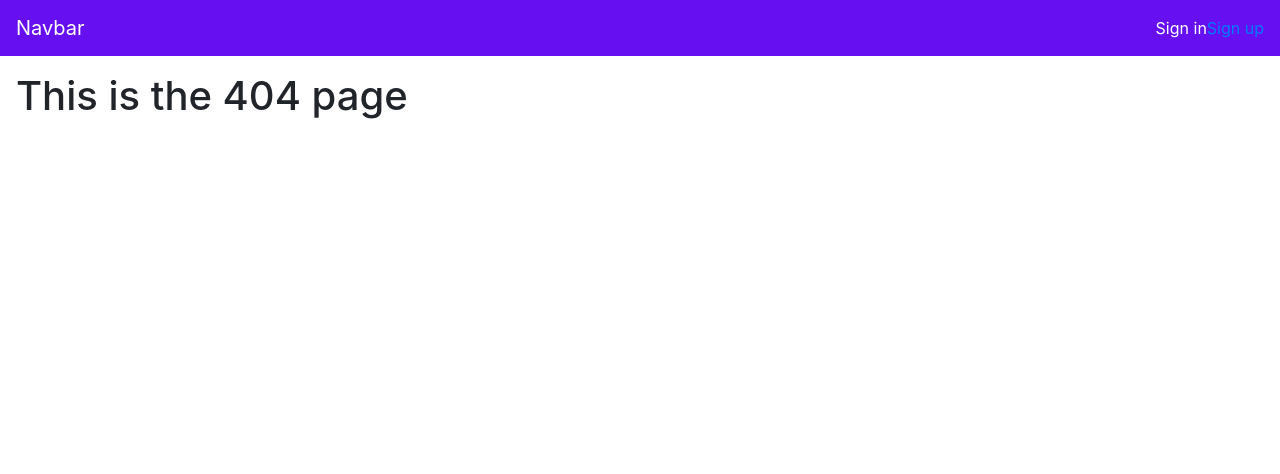
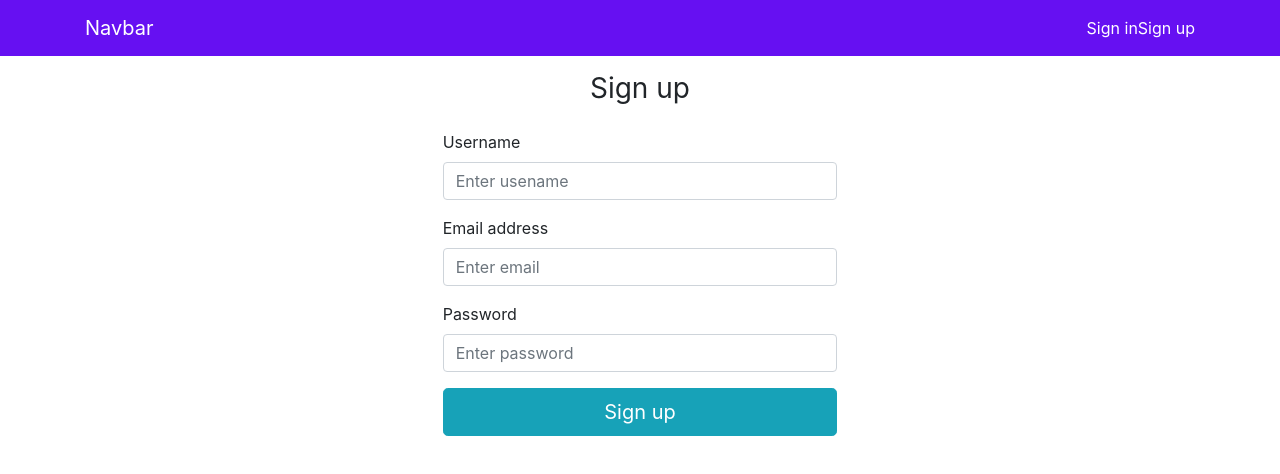
Before and after one commit to itizawa/wiki-ev, a Next.js app: page /signup in a window 1280 px wide. Before the commit this address had no page. Shown: the top 474 px of the page. Built offline with nearby package versions, Linux system fonts and the light colour scheme; no server answers.

Commit message:
create sign up form

```diff
--- a/components/layout.jsx
+++ b/components/layout.jsx
@@ -6,6 +6,7 @@ export default ({ children }) => {
     <>
       <header>
         <nav className="navbar navbar-dark bg-indigo">
+          <div className="container">
             <Link href="/">
               <a className="navbar-brand">Navbar</a>
             </Link>
@@ -14,8 +15,9 @@ export default ({ children }) => {
                 <a className="text-white">Sign in</a>
               </Link>
               <Link href="/signup">
-              <a>Sign up</a>
+                <a className="text-white">Sign up</a>
               </Link>
+            </div>
           </div>
         </nav>
       </header>
--- /dev/null
+++ b/lib/fetch.js
@@ -0,0 +1,3 @@
+export default function fetcher(url) {
+  return fetch(url).then((r) => r.json());
+}
--- /dev/null
+++ b/lib/hooks.jsx
@@ -0,0 +1,13 @@
+import useSWR from "swr";
+import fetcher from "./fetch";
+
+export function useCurrentUser() {
+  const { data, mutate } = useSWR("/api/user", fetcher);
+  const user = data?.user;
+  return [user, { mutate }];
+}
+
+export function useUser(id) {
+  const { data } = useSWR(`/api/users/${id}`, fetcher);
+  return data?.user;
+}
--- a/next.config.js
+++ b/next.config.js
@@ -9,7 +9,7 @@ module.exports = {
       __dirname,
       "components/widgets"
     );
-    config.resolve.alias["@containers"] = path.join(__dirname, "containers");
+    config.resolve.alias["@atoms"] = path.join(__dirname, "atoms");
     config.resolve.alias["@utils"] = path.join(__dirname, "lib/utils");
     config.resolve.alias["@lib"] = path.join(__dirname, "lib");
     config.resolve.alias["@context"] = path.join(__dirname, "context");
--- /dev/null
+++ b/pages/api/users.js
@@ -0,0 +1,43 @@
+import nextConnect from "next-connect";
+import isEmail from "validator/lib/isEmail";
+import normalizeEmail from "validator/lib/normalizeEmail";
+import bcrypt from "bcryptjs";
+import middleware from "../../middlewares/middleware";
+import { extractUser } from "../../lib/api-helpers";
+
+const handler = nextConnect();
+
+handler.use(middleware);
+
+handler.post(async (req, res) => {
+  const { name, password } = req.body;
+  const email = normalizeEmail(req.body.email);
+  if (!isEmail(email)) {
+    return res.status(400).send("The email you entered is invalid.");
+  }
+  if (!password || !name) {
+    return res.status(400).send("Missing field(s)");
+  }
+  const hashedPassword = await bcrypt.hash(password, 10);
+  return res.status(200);
+  // const user = await req.db
+  //   .collection("users")
+  //   .insertOne({
+  //     _id: nanoid(12),
+  //     email,
+  //     password: hashedPassword,
+  //     name,
+  //     emailVerified: false,
+  //     bio: "",
+  //     profilePicture: null,
+  //   })
+  //   .then(({ ops }) => ops[0]);
+  // req.logIn(user, (err) => {
+  //   if (err) throw err;
+  //   res.status(201).json({
+  //     user: extractUser(req),
+  //   });
+  // });
+});
+
+export default handler;
--- /dev/null
+++ b/pages/signup.jsx
@@ -0,0 +1,96 @@
+import React, { useState, useEffect } from "react";
+import Head from "next/head";
+import Router from "next/router";
+import { useCurrentUser } from "../lib/hooks";
+const SignupPage = () => {
+  const [user, { mutate }] = useCurrentUser();
+  const [errorMsg, setErrorMsg] = useState("");
+  useEffect(() => {
+    // redirect to home if user is authenticated
+    if (user) Router.replace("/");
+  }, [user]);
+
+  // form values
+  const [username, setUsername] = useState("");
+  const [email, setEmail] = useState("");
+  const [password, setPassword] = useState("");
+
+  const SignUpButtonHandler = async () => {
+    // e.preventDefault();
+    // const body = {
+    //   email: e.currentTarget.email.value,
+    //   name: e.currentTarget.name.value,
+    //   password: e.currentTarget.password.value,
+    // };
+    // const res = await fetch("/api/users", {
+    //   method: "POST",
+    //   headers: { "Content-Type": "application/json" },
+    //   body: JSON.stringify(body),
+    // });
+    // if (res.status === 201) {
+    //   const userObj = await res.json();
+    //   mutate(userObj);
+    // } else {
+    //   setErrorMsg(await res.text());
+    // }
+  };
+
+  return (
+    <>
+      <Head>
+        <title>Sign up</title>
+      </Head>
+      <form className="form-signin col-xl-4 offset-xl-4 p-3">
+        <div className="text-center mb-4">
+          <h1 className="h3 mb-3 font-weight-normal">Sign up</h1>
+        </div>
+
+        <div className="form-group">
+          <label htmlFor="name-signup">Username</label>
+          <input
+            type="text"
+            className="form-control"
+            id="name-signup"
+            placeholder="Enter usename"
+            value={username}
+            onChange={(e) => setUsername(e.target.value)}
+          />
+        </div>
+
+        <div className="form-group">
+          <label htmlFor="email-signup">Email address</label>
+          <input
+            type="email"
+            className="form-control"
+            id="email-signup"
+            placeholder="Enter email"
+            value={email}
+            onChange={(e) => setEmail(e.target.value)}
+          />
+        </div>
+
+        <div className="form-group">
+          <label htmlFor="password-signup">Password</label>
+          <input
+            type="password"
+            className="form-control"
+            id="password-signup"
+            placeholder="Enter password"
+            value={password}
+            onChange={(e) => setPassword(e.target.value)}
+          />
+        </div>
+
+        <button
+          className="btn btn-lg btn-info btn-block"
+          type="button"
+          onClick={SignUpButtonHandler}
+        >
+          Sign up
+        </button>
+      </form>
+    </>
+  );
+};
+
+export default SignupPage;
```
Also changed, not shown: package.json (+5 -2 lines), 1 other file (tests, documents, lock files or other folders). Lines whose indentation alone changed are shown as unchanged.
